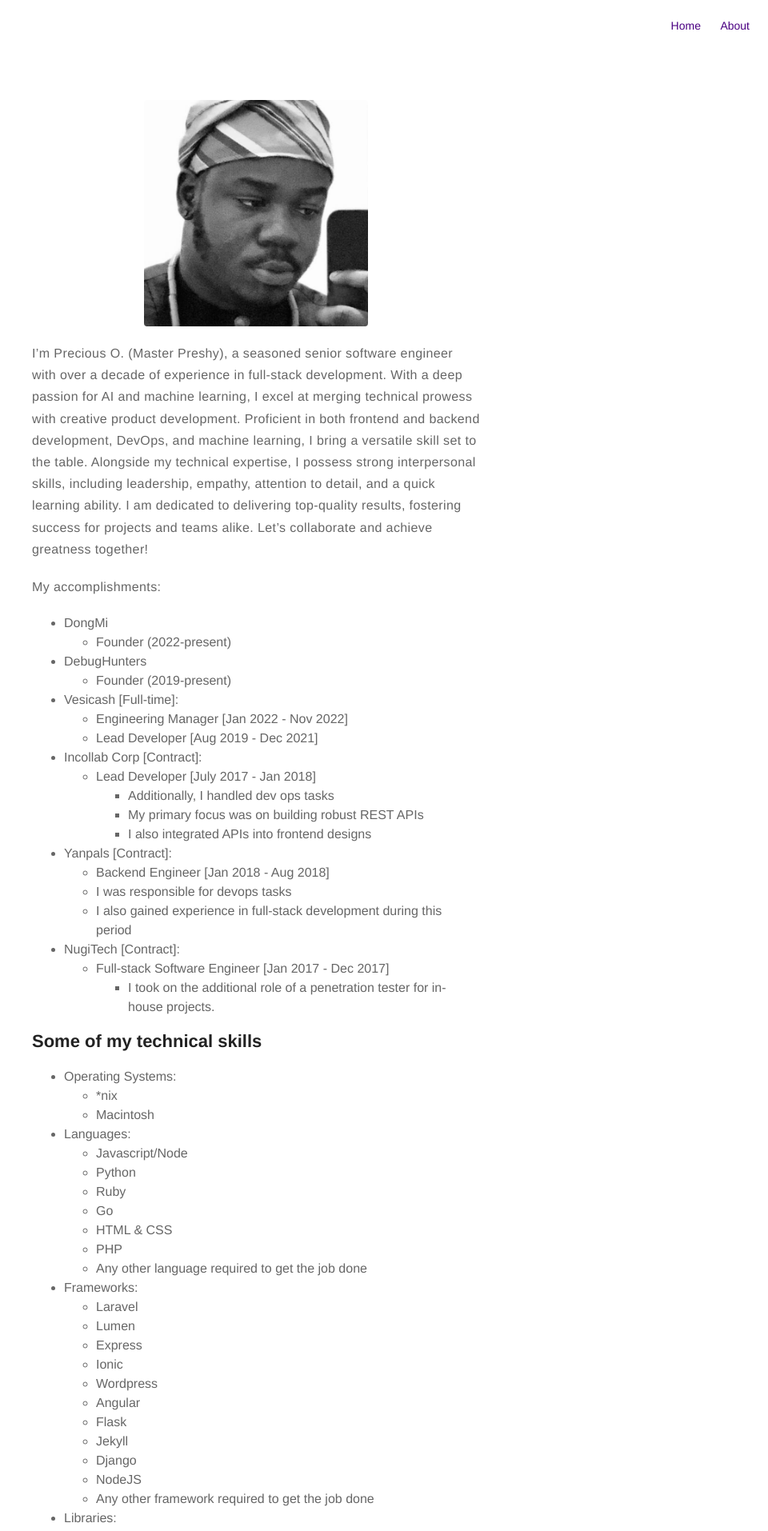
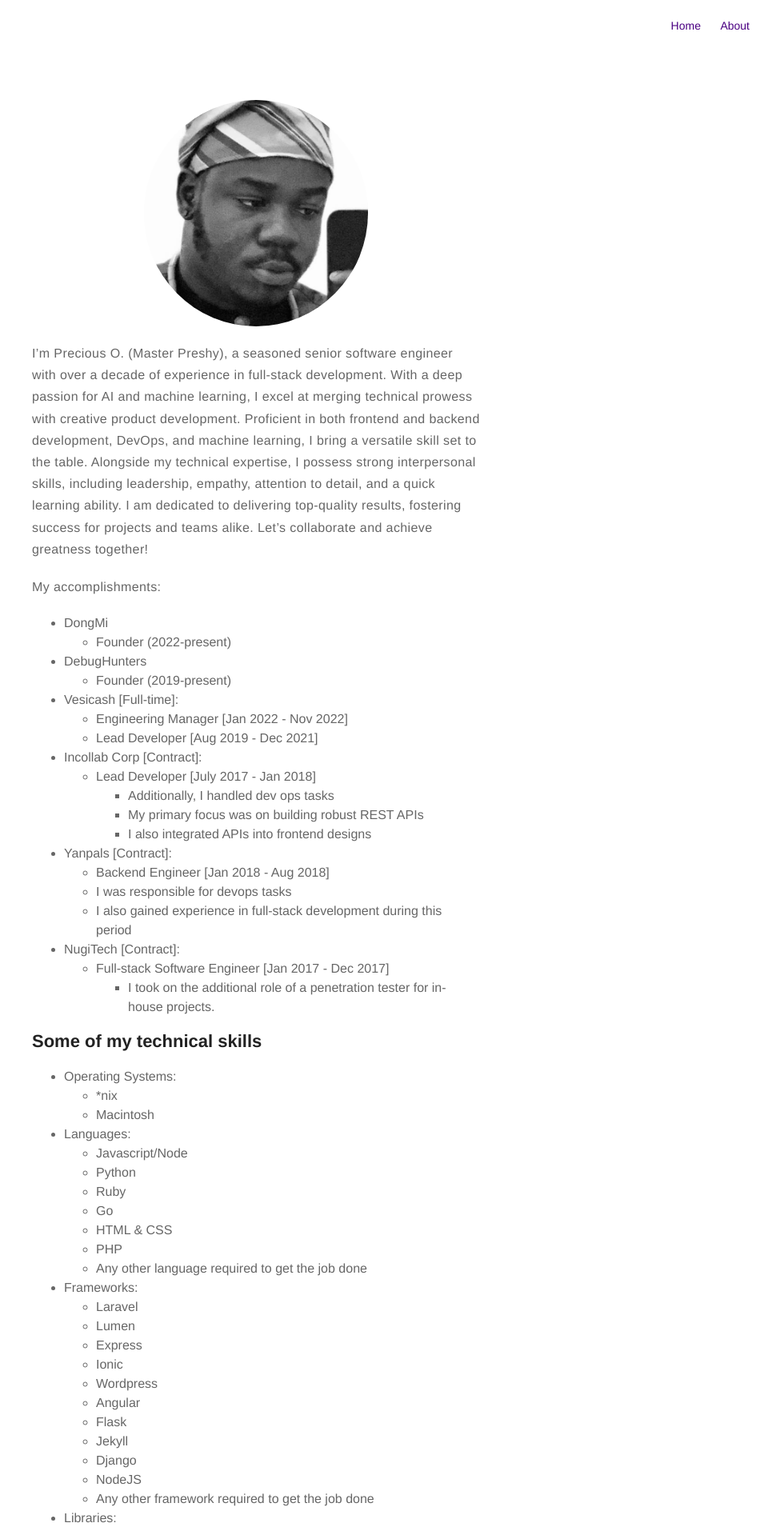
Before and after one commit to Preshy/preshy.github.io, a Jekyll site: the page built from about.md, in a window 1280 px wide. Shown: the top 1914 px of the page at 80% size, without its empty margins (320-1280 px from the left). Built offline with Jekyll 4.4.1, drawn with Linux system fonts in a browser that asks for light colours.

Commit message:
Update page.sass

```diff
--- a/_sass/pages/page.sass
+++ b/_sass/pages/page.sass
@@ -10,3 +10,4 @@
         width: 50%
         margin: 0 auto
         display: block
+        border-radius: 50%
```
